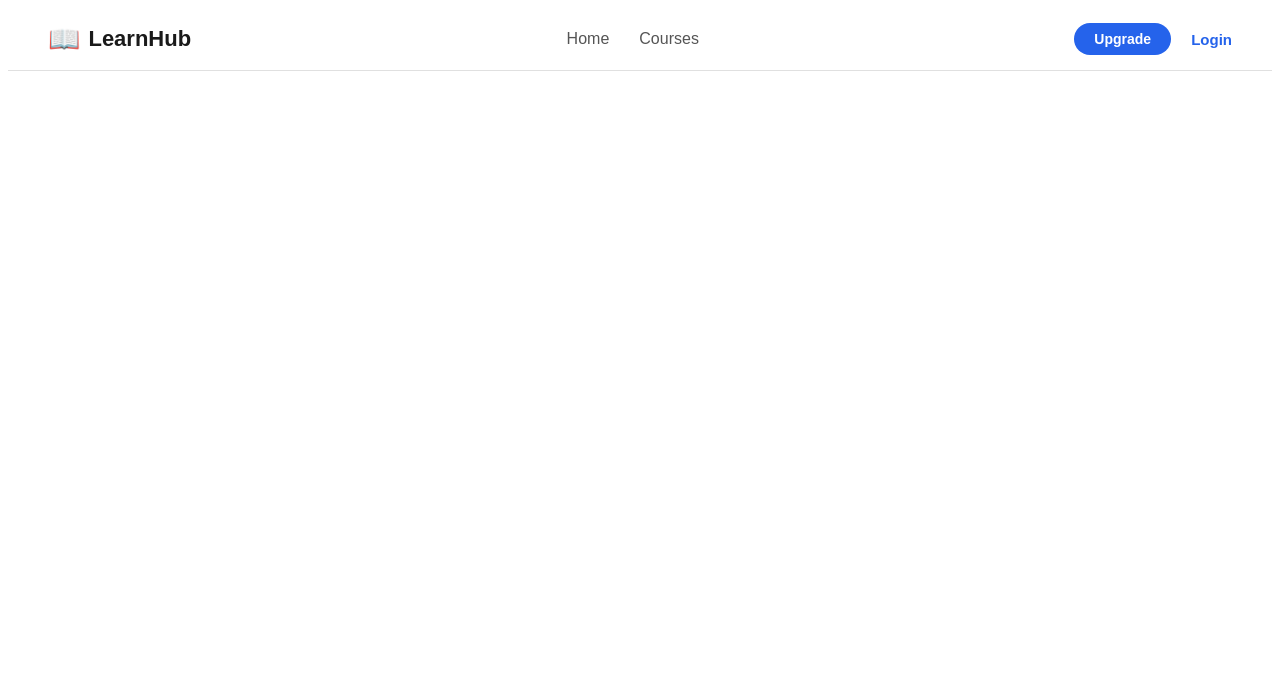
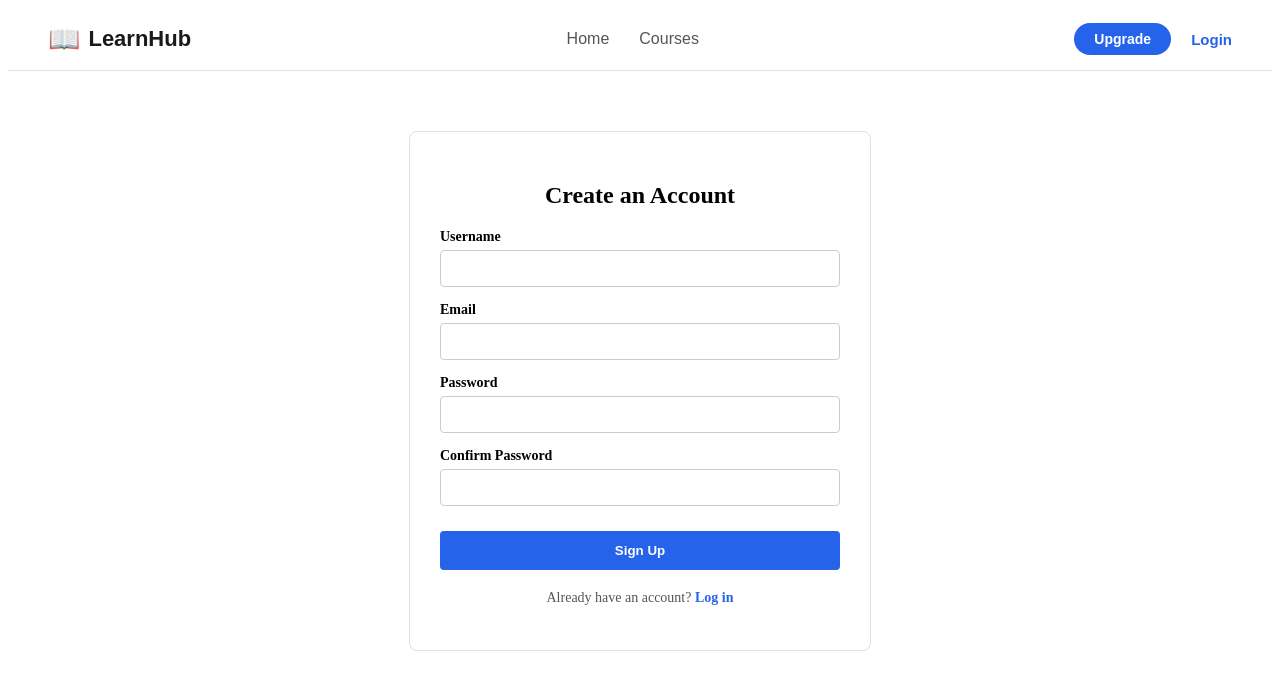
Before and after one commit to rahul078s/learn_it, a React app in the folder frontend/: page /register in a window 1280 px wide. Shown: the top 690 px of the page. Built offline with nearby package versions, Linux system fonts and the light colour scheme; the HTML template or start-up script is replaced by a standard one.

Commit message:
Add Regiter component

```diff
--- a/frontend/src/App.jsx
+++ b/frontend/src/App.jsx
@@ -5,6 +5,7 @@ import CourseCatalog from './pages/CourseCatalog';
 import ProtectedRoute from './components/ProtectedRoute';
 import Navbar from './components/Navbar';
 import CourseDetail from './pages/CourseDetail';
+import Register from './pages/Register';
 
 function Home() {
     return <h1>Welcome to the Learn It!</h1>;
@@ -16,6 +17,7 @@ export default function App() {
             <Navbar />
             <Routes>
                 <Route path="/login" element={<Login />} />
+                <Route path="/register" element={<Register />} />
                 <Route path="/" element={<Home />} />
                 <Route path="/courses" element={<CourseCatalog />}/>
                 <Route path="/courses/:id" element={<CourseDetail />}/>
--- a/frontend/src/pages/Register.jsx
+++ b/frontend/src/pages/Register.jsx
@@ -0,0 +1,127 @@
+import { useState, useContext } from "react";
+import { useNavigate, Link } from "react-router-dom";
+import api from "../api/axios";
+import AuthContext from "../context/AuthContext";
+
+export default function Register() {
+    const [formData, setFormData] = useState({
+        username: '',
+        email: '',
+        password: '',
+        confirmPassword: ''
+    });
+
+    const [error, setError] = useState('');
+    const [loading, setLoading] = useState(false);
+
+    const navigate = useNavigate();
+    const { login } = useContext(AuthContext); // Use it to login automatically after a user register.
+
+    const handleChange = (e) => {
+        setFormData({
+            ...formData,
+            [e.target.name]: e.target.value
+        });
+    };
+
+    const handleSubmit = async (e) => {
+        e.preventDefault();
+        setError('')
+
+        if (formData.password !== formData.confirmPassword) {
+            setError("Passwords do not match!");
+            return;
+        }
+
+        setLoading(true);
+
+        try {
+            await api.post('/users/api/register/', {
+                username: formData.username,
+                email: formData.email,
+                password: formData.password,
+                password_confirm: formData.confirmPassword
+            });
+
+            await login(formData.username, formData.password);
+
+            navigate('/courses');
+        } catch (err) {
+            console.error("Registration failed: ", err);
+            const errorMsg = err.response?.data?.detail || err.response?.data?.username?.[0] || "Registration failed. Please try again.";
+            setError(errorMsg);
+        } finally {
+            setLoading(false);
+        }
+    };
+
+    return (
+        <div style={{ maxWidth: '400px', margin: '60px auto', padding: '30px', border: '1px solid #e0e0e0', borderRadius: '8px', backgroundColor: 'white' }}>
+            <h2 style={{ textAlign: 'center', marginBottom: '20px' }}>Create an Account</h2>
+
+            {error && <div style={{ backgroundColor: '#fee2e2', color: '#dc2626', padding: '10px', borderRadius: '4px', marginBottom: '15px', fontSize: '14px' }}>{error}</div>}
+
+            <form onSubmit={handleSubmit} style={{ display: 'flex', flexDirection: 'column', gap: '15px' }}>
+                <div>
+                    <label style={{ display: 'block', marginBottom: '5px', fontSize: '14px', fontWeight: 'bold' }}>Username</label>
+                    <input
+                        type="text"
+                        name="username"
+                        value={formData.username}
+                        onChange={handleChange}
+                        required
+                        style={{ width: '100%', padding: '10px', borderRadius: '4px', border: '1px solid #ccc', boxSizing: 'border-box' }}
+                    />
+                </div>
+
+                <div>
+                    <label style={{ display: 'block', marginBottom: '5px', fontSize: '14px', fontWeight: 'bold' }}>Email</label>
+                    <input
+                        type="email"
+                        name="email"
+                        value={formData.email}
+                        onChange={handleChange}
+                        // required
+                        style={{ width: '100%', padding: '10px', borderRadius: '4px', border: '1px solid #ccc', boxSizing: 'border-box' }}
+                    />
+                </div>
+
+                <div>
+                    <label style={{ display: 'block', marginBottom: '5px', fontSize: '14px', fontWeight: 'bold' }}>Password</label>
+                    <input
+                        type="password"
+                        name="password"
+                        value={formData.password}
+                        onChange={handleChange}
+                        required
+                        style={{ width: '100%', padding: '10px', borderRadius: '4px', border: '1px solid #ccc', boxSizing: 'border-box' }}
+                    />
+                </div>
+
+                <div>
+                    <label style={{ display: 'block', marginBottom: '5px', fontSize: '14px', fontWeight: 'bold' }}>Confirm Password</label>
+                    <input
+                        type="password"
+                        name="confirmPassword"
+                        value={formData.confirmPassword}
+                        onChange={handleChange}
+                        required
+                        style={{ width: '100%', padding: '10px', borderRadius: '4px', border: '1px solid #ccc', boxSizing: 'border-box' }}
+                    />
+                </div>
+
+                <button
+                    type="submit"
+                    disabled={loading}
+                    style={{ backgroundColor: '#2563eb', color: 'white', border: 'none', padding: '12px', borderRadius: '4px', cursor: loading ? 'not-allowed' : 'pointer', fontWeight: 'bold', marginTop: '10px' }}
+                >
+                    {loading ? 'Creating Account...' : 'Sign Up'}
+                </button>
+            </form>
+
+            <p style={{ textAlign: 'center', marginTop: '20px', fontSize: '14px', color: '#555' }}>
+                Already have an account? <Link to="/login" style={{ color: '#2563eb', textDecoration: 'none', fontWeight: 'bold' }}>Log in</Link>
+            </p>
+        </div>
+    );
+}
```
Also changed, not shown: 1 other file (tests, documents, lock files or other folders).
